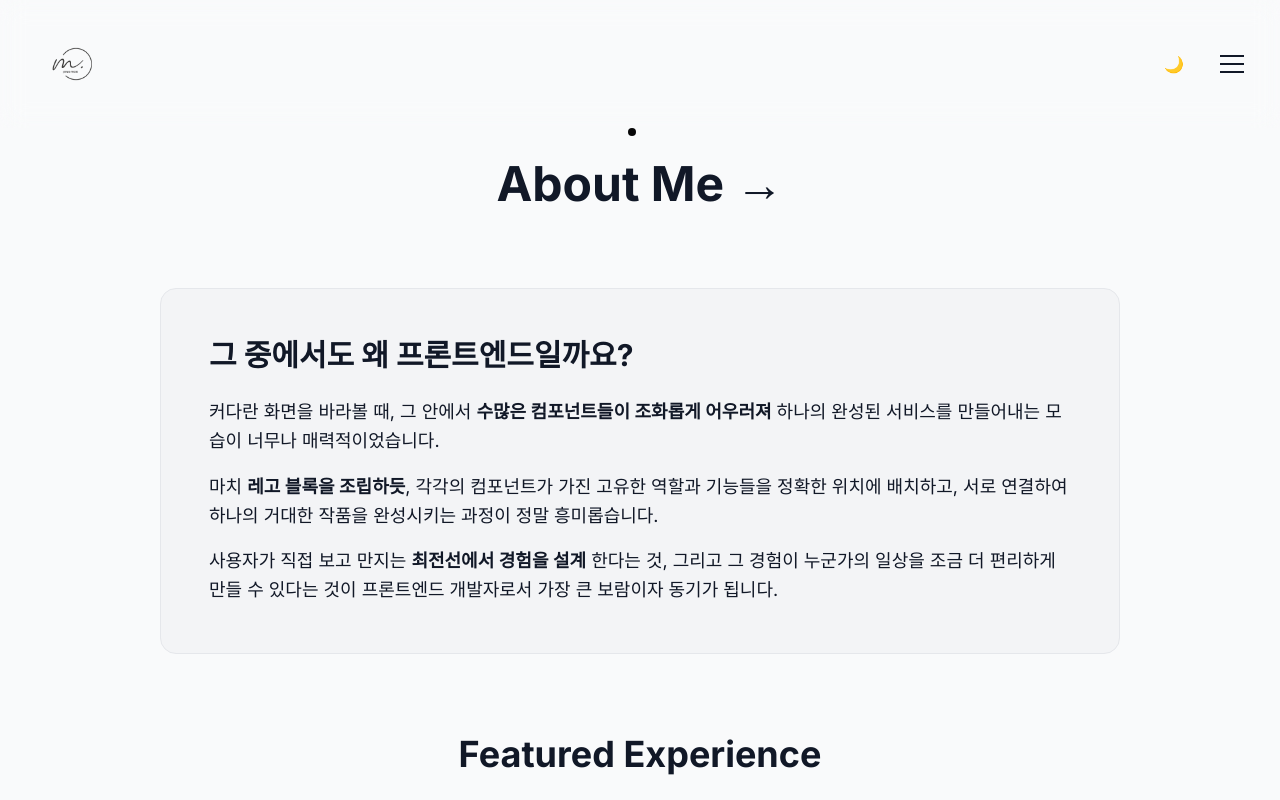
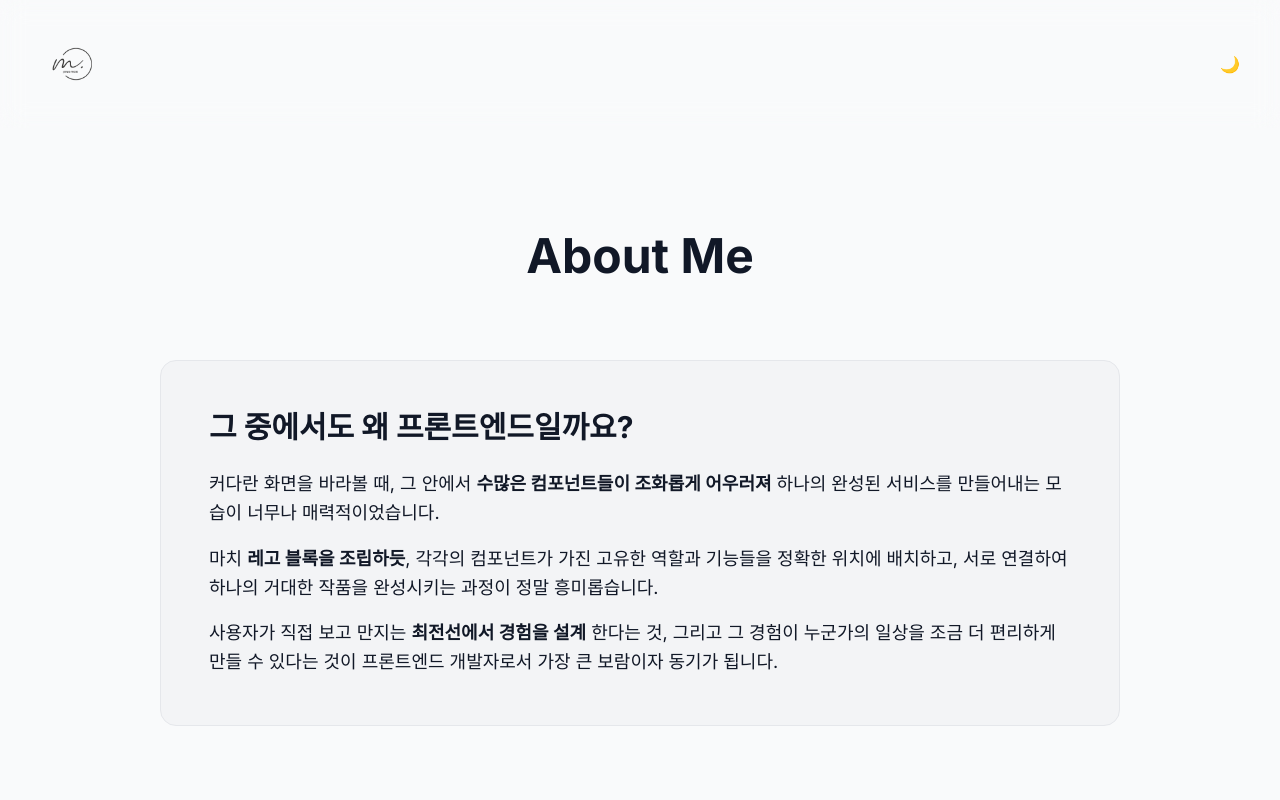
Before and after one commit to wldnr1208/ft-protfolio, a Next.js app: page /about in a window 1280 px wide. Shown: the top 800 px of the page. Built offline with nearby package versions, Linux system fonts and the light colour scheme.

Commit message:
feat: 1차 완료

```diff
--- a/src/app/about/page.tsx
+++ b/src/app/about/page.tsx
@@ -51,9 +51,10 @@ const AboutDetailPage = () => {
         isMenuOpen={isMenuOpen}
         setIsMenuOpen={setIsMenuOpen}
         setIsHovering={setIsHovering}
+        showMenuButton={false}
       />
 
-      <main className="w-full max-w-5xl px-6 md:px-8 py-24 pt-32">
+      <main className="w-full max-w-5xl px-6 md:px-8 py-24 pt-52">
         {/* About Me 헤더 섹션 */}
         <div
           id="header"
@@ -64,13 +65,7 @@ const AboutDetailPage = () => {
               : "opacity-0 translate-y-10"
           }`}
         >
-          <div className="flex items-center justify-center mb-6">
-            <div
-              className={`w-2 h-2 rounded-full mr-4 transition-all duration-700 ${
-                isDarkMode ? "bg-white" : "bg-black"
-              } ${isVisible("header") ? "scale-100 animate-pulse" : "scale-0"}`}
-            ></div>
-          </div>
+          <div className="flex items-center justify-center mb-6"></div>
           <h1
             className={`text-4xl md:text-5xl font-bold mb-8 transition-all duration-800 delay-200 ${
               isVisible("header")
@@ -78,7 +73,7 @@ const AboutDetailPage = () => {
                 : "opacity-0 -translate-x-10"
             }`}
           >
-            About Me →
+            About Me
           </h1>
         </div>
         <div
--- a/src/components/Navigation/Navigation.tsx
+++ b/src/components/Navigation/Navigation.tsx
@@ -1,5 +1,6 @@
 import React from "react";
 import { motion } from "framer-motion";
+import Link from "next/link";
 
 // Navigation Props
 export interface NavigationProps {
@@ -8,14 +9,15 @@ export interface NavigationProps {
   isMenuOpen: boolean;
   setIsMenuOpen: React.Dispatch<React.SetStateAction<boolean>>;
   setIsHovering: React.Dispatch<React.SetStateAction<boolean>>;
+  showMenuButton?: boolean;
 }
-
 const Navigation: React.FC<NavigationProps> = ({
   isDarkMode,
   setIsDarkMode,
   isMenuOpen,
   setIsMenuOpen,
   setIsHovering,
+  showMenuButton = true,
 }) => {
   return (
     <nav className="fixed top-0 w-full z-40 backdrop-blur-md bg-white/10 dark:bg-black/10">
@@ -25,11 +27,13 @@ const Navigation: React.FC<NavigationProps> = ({
           animate={{ opacity: 1, x: 0 }}
           className="flex items-center gap-3"
         >
+          <Link href="/">
             <img
               src={isDarkMode ? "/assets/logo-dark.png" : "/assets/logo.png"}
               alt="Logo"
-            className="w-20 h-20 object-contain"
+              className="w-20 h-20 object-contain cursor-pointer"
             />
+          </Link>
         </motion.div>
 
         <div className="flex items-center gap-6">
@@ -43,7 +47,7 @@ const Navigation: React.FC<NavigationProps> = ({
           >
             {isDarkMode ? "☀️" : "🌙"}
           </motion.button>
-
+          {showMenuButton && (
             <motion.button
               initial={{ opacity: 0, x: 20 }}
               animate={{ opacity: 1, x: 0 }}
@@ -56,7 +60,9 @@ const Navigation: React.FC<NavigationProps> = ({
                 className={`w-6 h-0.5 ${
                   isDarkMode ? "bg-white" : "bg-gray-900"
                 } transition-all`}
-              animate={isMenuOpen ? { rotate: 45, y: 4 } : { rotate: 0, y: 0 }}
+                animate={
+                  isMenuOpen ? { rotate: 45, y: 4 } : { rotate: 0, y: 0 }
+                }
               />
               <motion.span
                 className={`w-6 h-0.5 ${
@@ -73,6 +79,7 @@ const Navigation: React.FC<NavigationProps> = ({
                 }
               />
             </motion.button>
+          )}
         </div>
       </div>
     </nav>
```
Lines whose indentation alone changed are shown as unchanged.
